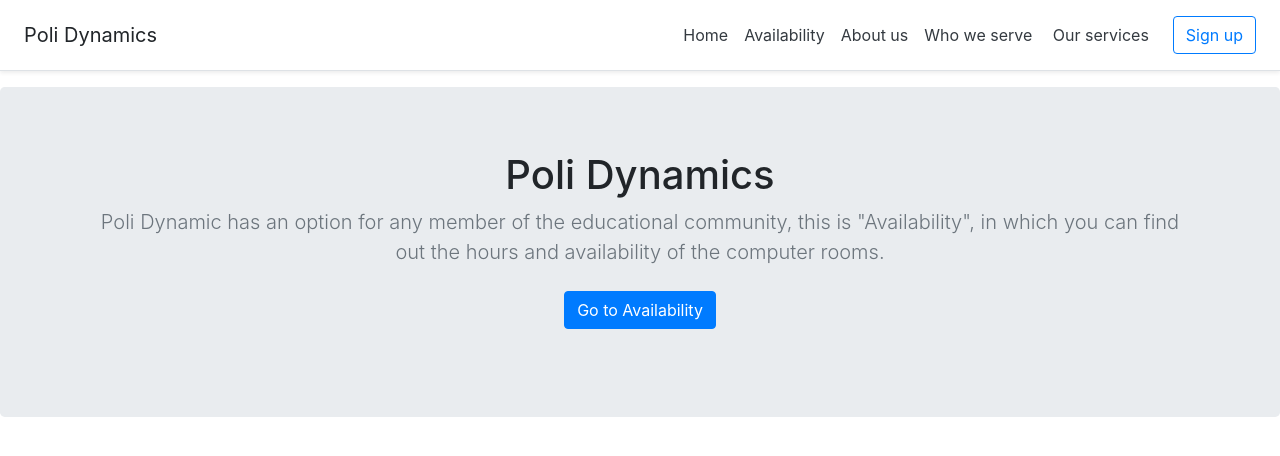
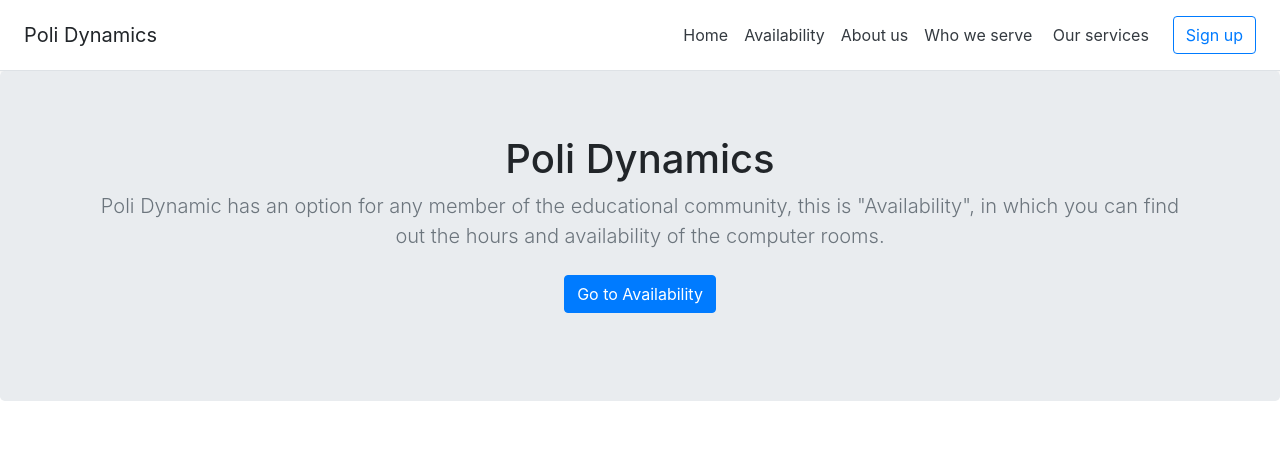
Before and after one commit to alejandra23181/COORDINACION-POLITECNICO, a React (Create React App) app in the folder helpdesk/: page / in a window 1280 px wide. Shown: the top 456 px of the page. Built offline with nearby package versions, Linux system fonts and the light colour scheme.

Commit message:
first commit

```diff
--- a/helpdesk/src/App.js
+++ b/helpdesk/src/App.js
@@ -1,6 +1,6 @@
 import React from 'react';
+import './App.css';
 import Home from './pages/Home';
-import './App.css';
 
 function App() {
     return ( < Home / > );
--- a/helpdesk/src/pages/Home.jsx
+++ b/helpdesk/src/pages/Home.jsx
@@ -1,4 +1,5 @@
 import React from 'react';
+import './styles/Home.css';
 
 class Home extends React.Component {
     render() {
@@ -14,22 +15,20 @@ class Home extends React.Component {
                             <a className="p-2 text-dark" href="#">Who we serve </a>
                             <a className="p-2 text-dark" href="#">Our services </a>
                         </nav>
-                        <a class="btn btn-outline-primary" href="#">Sign up</a>
+                        <a className="btn btn-outline-primary" href="#">Sign up</a>
                     </div>
                 </header>
 
                 <main role="main">
-
-                    <section class="jumbotron text-center">
-                        <div class="container">
+                    <section className="jumbotron text-center">
+                        <div className="container">
                             <h1>Poli Dynamics</h1>
-                            <p class="lead text-muted">Poli Dynamic has an option for any member of the educational community, this is "Availability", in which you can find out the hours and availability of the computer rooms.</p>
+                            <p className="lead text-muted">Poli Dynamic has an option for any member of the educational community, this is "Availability", in which you can find out the hours and availability of the computer rooms.</p>
                             <p>
-                                <a href="#" class="btn btn-primary my-2">Go to Availability</a>
+                                <a href="#" className="btn btn-primary my-2">Go to Availability</a>
                             </p>
                         </div>
                     </section>
-
                 </main>
             </div>
 
--- /dev/null
+++ b/helpdesk/src/pages/styles/Home.css
@@ -0,0 +1,4 @@
+.jumbotron {
+    padding: 4rem 2rem;
+    margin-top: -16px;
+}
```
Also changed, not shown: helpdesk/src/pages/Login.jsx (added, +13 -0 lines).
